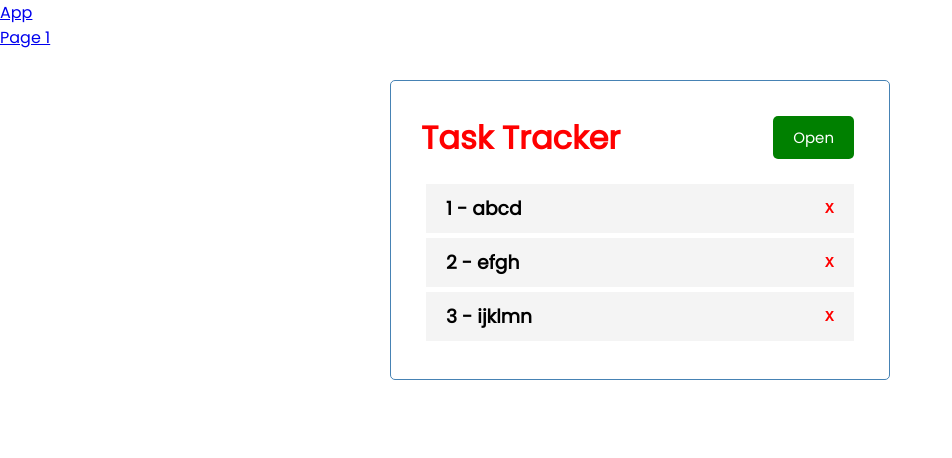
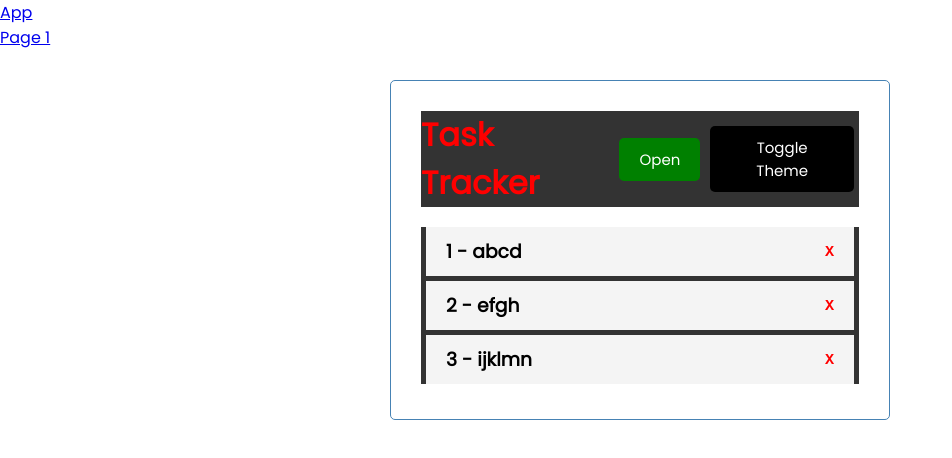
Before and after one commit to systemry420/re-react, a React (Create React App) app: page / in a window 1280 px wide. Shown: the top 458 px of the page, without its empty margins (0-952 px from the left). Built offline with nearby package versions, Linux system fonts and the light colour scheme.

Commit message:
use context to change theme

```diff
--- a/src/App.js
+++ b/src/App.js
@@ -6,7 +6,7 @@ import Tasks from './comps/Tasks';
 import { Route, Routes } from 'react-router-dom';
 import Page1 from './pages/page1';
 import { BrowserRouter } from 'react-router-dom';
-
+import ThemeContextProvider from './contexts/ThemeContext';
 
 const App = () => {
   const [showForm, setShowForm] = useState(false)
@@ -31,6 +31,7 @@ const App = () => {
 
   return (
     <div className="container">
+      <ThemeContextProvider>
         <Header
           onShowForm={() => setShowForm(!showForm)}
           showForm={showForm}
@@ -49,6 +50,7 @@ const App = () => {
             <h1>No tasks for now!!!</h1>
           )
         }
+      </ThemeContextProvider>
     </div>
   );
 }
--- a/src/Home.js
+++ b/src/Home.js
@@ -1,11 +1,11 @@
 import React, { Fragment } from 'react'
-import {BrowserRouter as Router, Link, Route, Routes} from 'react-router-dom';
+import {BrowserRouter, Link, Route, Routes} from 'react-router-dom';
 import App from './App'
 import Page1 from './pages/page1';
 
 const Home = () => {
     return (
-        <Router>
+        <BrowserRouter>
            <Fragment>
                <ul>
                    <li>
@@ -20,7 +20,7 @@ const Home = () => {
                     <Route exact path='/p' element={<Page1 />}/>
                 </Routes>
            </Fragment>
-        </Router>
+        </BrowserRouter>
     )
 }
 
--- a/src/comps/Header.js
+++ b/src/comps/Header.js
@@ -1,19 +1,41 @@
-const Header = (props) => {
+import React from "react"
+import { ThemeContext } from "../contexts/ThemeContext"
+
+
+class Header extends React.Component {
+    // static contextType = ThemeContext;
+
+    render() {
         return (
-        <div className="header">
-            <h1 style={{ color: 'red' }}>{props.title}</h1>
+            <ThemeContext.Consumer>
+                {(context) => {
+                const { isDark, dark, light, toggleTheme } = context;
+                const theme = isDark ? dark : light;
+                    return (
+                        <div className="header" style={{ background: theme.background, color: theme.text }}>
+                            <h1 style={{ color: 'red' }}>{this.props.title}</h1>
                             <button
-                onClick={props.onShowForm}
+                                onClick={this.props.onShowForm}
                                 style={
-                    props.showForm ?
+                                    this.props.showForm ?
                                     {'background': 'red'} :
                                     {'background': 'green'}
                                 }
                                 className="btn">
-                    {props.showForm ? 'Close' : 'Open'}
+                                    {this.props.showForm ? 'Close' : 'Open'}
+                            </button>
+
+                            <button
+                                onClick={toggleTheme}
+                                className="btn">
+                                Toggle Theme
                             </button>
                         </div>
                     )
+                }}
+            </ThemeContext.Consumer>
+        )
+    }
 }
 
 export default Header
--- a/src/comps/Tasks.js
+++ b/src/comps/Tasks.js
@@ -1,17 +1,28 @@
+import React from "react"
+import { ThemeContext } from "../contexts/ThemeContext"
 import Task from "./Task"
 
-const Tasks = ({ tasks, deleteTask }) => {
+class Tasks extends React.Component {
+  static contextType = ThemeContext;
+
+  render() {
+    const { isDark, dark, light } = this.context;
+    const theme = isDark ? dark : light;
+
     return (
-    <div>
+      <div style={{ background: theme.background }}>
         {
-        tasks.map(
+          this.props.tasks.map(
             (task, index) => (
-            <Task key={index} task={task} deleteTask={deleteTask}/>
+              <Task
+                key={index} task={task}
+                deleteTask={this.props.deleteTask}/>
             )
           )
         }
       </div>
     )
   }
+}
 
 export default Tasks
--- /dev/null
+++ b/src/contexts/ThemeContext.js
@@ -0,0 +1,29 @@
+import React, { createContext } from 'react';
+
+export const ThemeContext = createContext();
+
+class ThemeContextProvider extends React.Component {
+    state = {
+        isDark: true,
+        dark: {
+            text: '#eee', background: '#333'
+        },
+        light: {
+            text: '#333', background: '#eee'
+        }
+    };
+
+    toggleTheme = () => {
+        this.setState({isDark: !this.state.isDark})
+    }
+
+    render() {
+        return (
+            <ThemeContext.Provider value={{...this.state, toggleTheme: this.toggleTheme }}>
+                { this.props.children }
+            </ThemeContext.Provider>
+        );
+    }
+}
+
+export default ThemeContextProvider;
--- a/src/pages/page1.js
+++ b/src/pages/page1.js
@@ -2,7 +2,7 @@ import React from 'react'
 
 const Page1 = () => {
     return (
-        <div style={{'text-direction': 'rtl'}}>
+        <div style={{'textDirection': 'rtl'}}>
             <h1>Page 1</h1>
         </div>
     )
```
Lines whose indentation alone changed are shown as unchanged.
